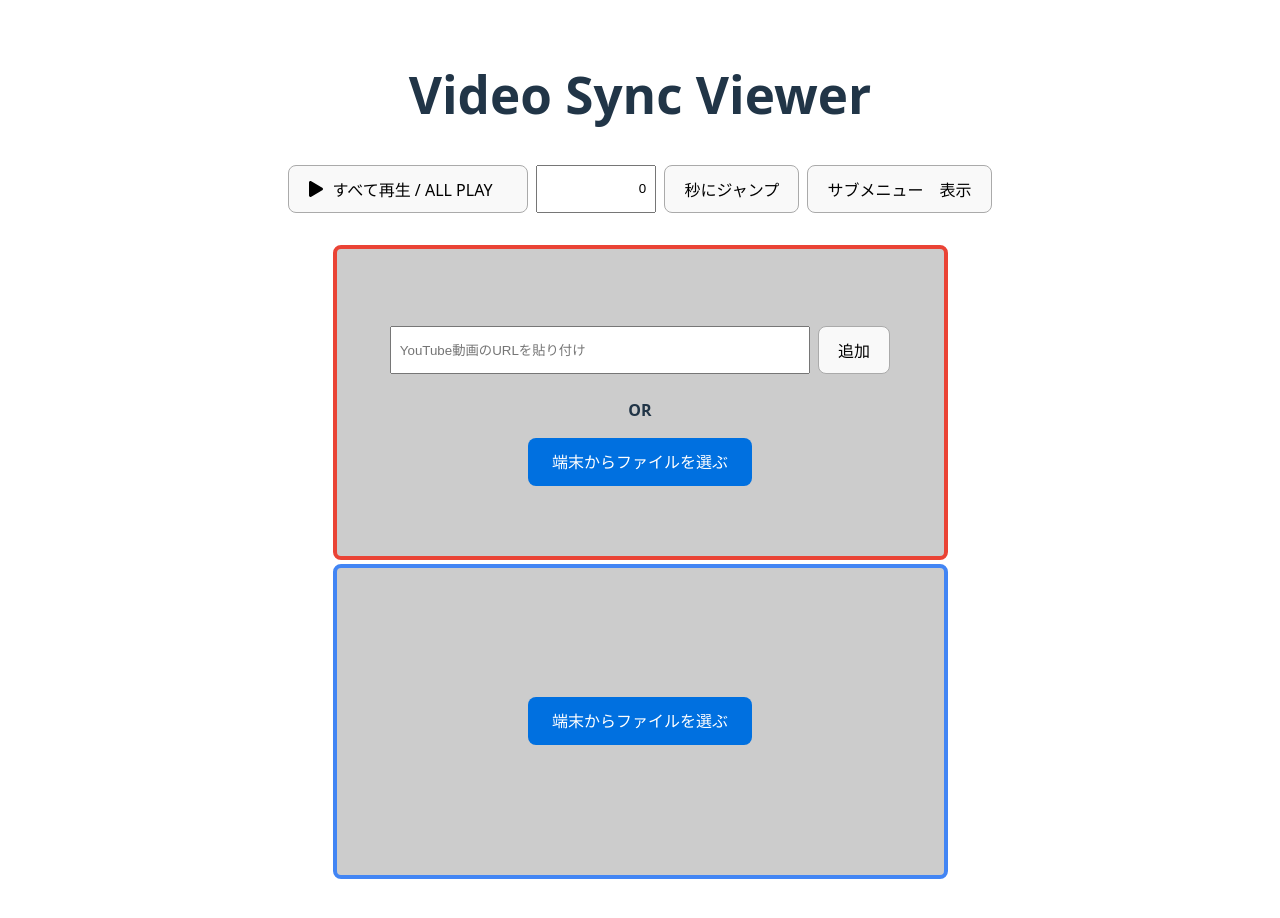
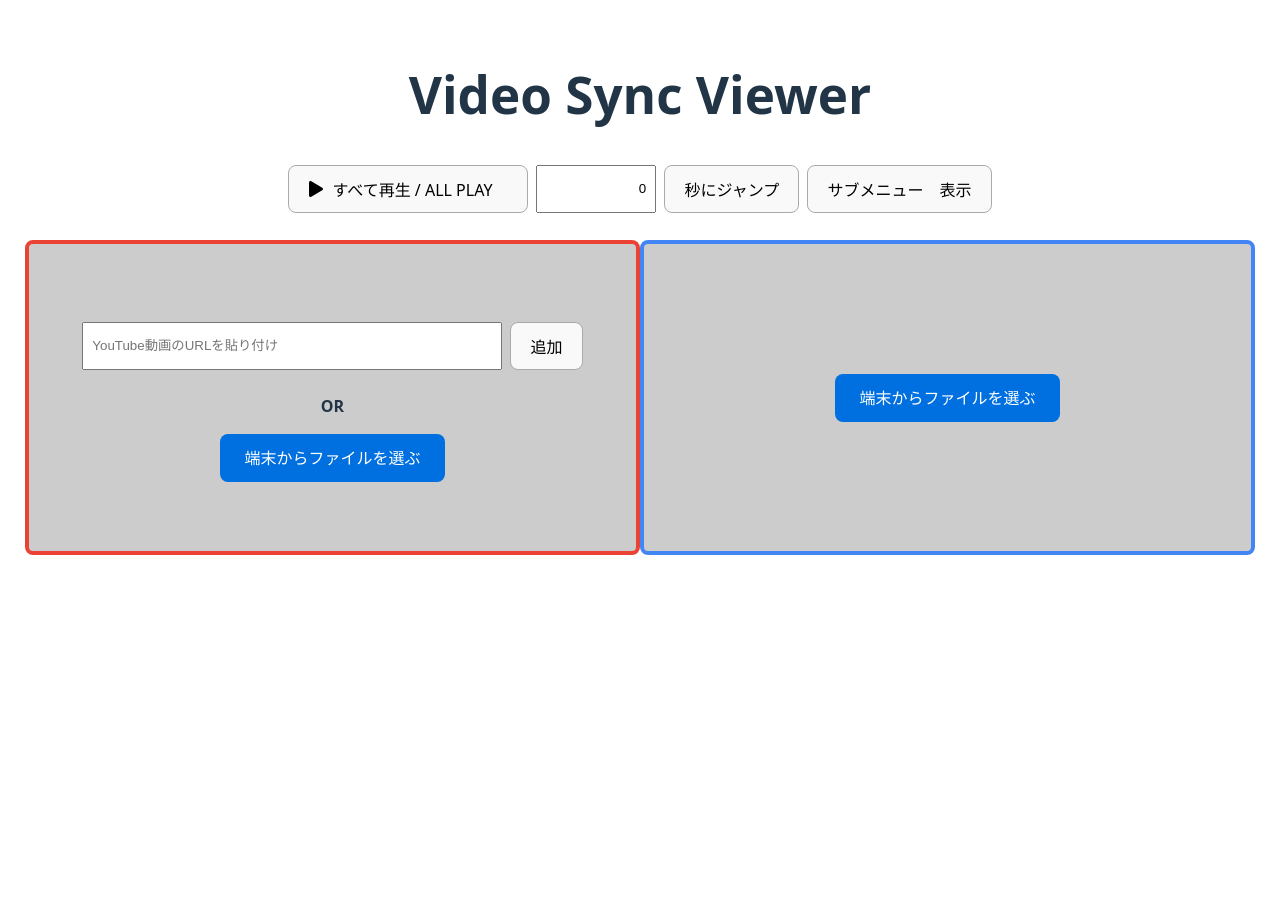
Before and after one commit to KMMThmurakami/syncMovie, a React (Vite) app: page / in a window 1280 px wide. Shown: the top 918 px of the page. After the commit the page ends 800 px from the top, so only its background shows below. Built offline with nearby package versions, Linux system fonts and the light colour scheme.

Commit message:
fix style

```diff
--- a/src/App.css
+++ b/src/App.css
@@ -2,4 +2,5 @@
   margin: 0 auto;
   padding: 2rem;
   text-align: center;
+  position: relative;
 }
--- a/src/App.module.css
+++ b/src/App.module.css
@@ -37,13 +37,30 @@
     flex-wrap: wrap;
     gap: 4px;
     justify-content: center;
-    margin-top: 16px;
-    padding: 8px;
+    /* margin-top: 16px;
+    padding: 8px; */
+    margin: 0;
+    padding: 0;
+    width: 100%;
+    position: absolute;
+    top: 0;
+    left: 0;
 }
 
 .playerItemWrap {
     display: block;
+    /* transform: translateX(-300px); */
+    width: 0;
+    height: 0;
 }
+
+/* .playerItemWrap:nth-of-type(2) {
+    transform: translateX(300px);
+} */
+
+/* .playerContainer:has(.playerItemWrap:nth-of-type(2)) .playerItemWrap {
+    transform: translateX(0);
+} */
 
 .playerItem {
     display: flex;
@@ -62,19 +79,24 @@
     box-sizing: border-box;
     border: 4px solid #ea4335;
     border-radius: 8px;
+    position: absolute;
+    top:240px;
+    right: 50%;
 }
 
 .playerNoLoad:nth-of-type(2) {
     border-color: #4285f4;
+    right: auto;
+    left: 50%;
 }
 
-.playerNoLoad:nth-of-type(3) {
+/* .playerNoLoad:nth-of-type(3) {
     border-color: #fbbc05;
 }
 
 .playerNoLoad:nth-of-type(4) {
     border-color: #34a853;
-}
+} */
 
 .front {
     z-index: 10;
--- a/src/components/VideoPlayerItem.tsx
+++ b/src/components/VideoPlayerItem.tsx
@@ -31,9 +31,17 @@ const VideoPlayerItem = ({
   playerRef,
 }: Props) => {
   const [size, setSize] = useState({ width: "560px", height: "315px" });
-  const [position, setPosition] = useState({ x: 0, y: 0 });
+  const [position, setPosition] = useState(initPosition);
   const nodeRef = useRef<HTMLDivElement>(null);
   const isDragging = useRef(false);
+
+  function initPosition() {
+    let newPositionX = 0;
+    if (index % 2 === 0) {
+      newPositionX = -610;
+    }
+    return ({ x: newPositionX, y: 240 });
+  }
 
   const handleDragStop = useCallback(
     (_e: DraggableEvent, data: DraggableData) => {
--- a/src/index.css
+++ b/src/index.css
@@ -24,8 +24,8 @@ a:hover {
 
 body {
   margin: 0;
-  display: flex;
-  place-items: center;
+  /* display: flex;
+  place-items: center; */
   min-width: 320px;
   min-height: 100vh;
 }
```
